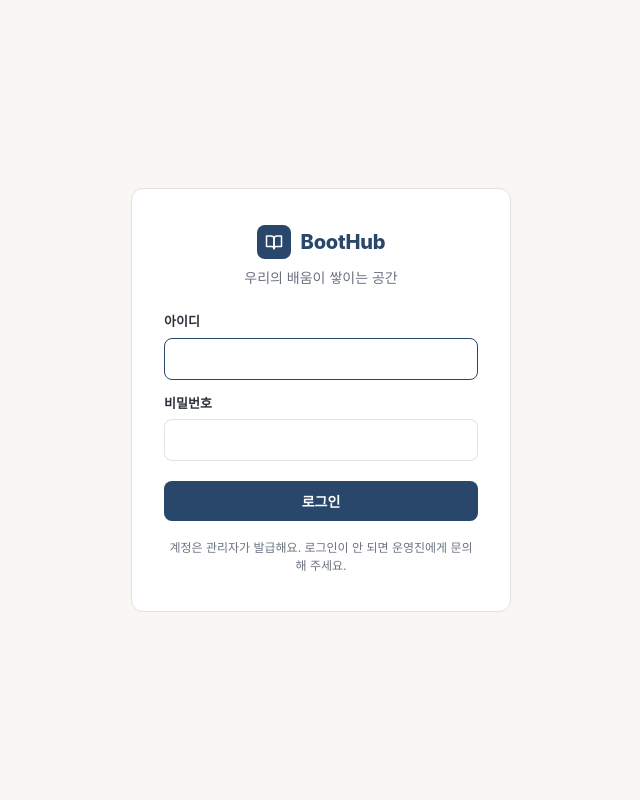
After one commit to eunjung01230/BootHub, a Spring Boot app: page /login in a window 1280 px wide. The commit adds this page. Shown: the whole page, without its empty margins (319-959 px from the left). Run offline with Spring Boot 4, Linux system fonts and the light colour scheme; some of the project's set-up classes (security, data sources, template engines, error pages and the like) are left out, and stand-ins take their place; some web fonts are replaced.

Commit message:
feat: 2단계 회원·Spring Security 폼 로그인
- Member/Role 엔티티, MemberRepository, MemberService(BCrypt 인코딩)
- LoginUserDetailsService + LoginUser(인증 후 비밀번호 해시 제거)
- SecurityConfig: 폼 로그인, /admin/** ADMIN, /admin/notices/** ADMIN·INSTRUCTOR
- H2 콘솔 전용 필터 체인: ADMIN 로그인 필요, CSRF 해제·SAMEORIGIN 은 이 경로에만
- 시드 계정(MemberSeeder): member 테이블이 비어 있을 때만
- 로그인 화면, 헤더 실명·역할·로그아웃, 관리자 메뉴는 ADMIN 에게만 노출
- 보안 테스트(MockMvc) + 테스트 전용 메모리 DB 프로필

Co-Authored-By: Claude Opus 5.5 <noreply@anthropic.com>

```diff
--- a/build.gradle
+++ b/build.gradle
@@ -21,6 +21,7 @@ repositories {
 dependencies {
     implementation 'org.springframework.boot:spring-boot-h2console'
     implementation 'org.springframework.boot:spring-boot-starter-data-jpa'
+    implementation 'org.springframework.boot:spring-boot-starter-security'
     implementation 'org.springframework.boot:spring-boot-starter-thymeleaf'
     implementation 'org.springframework.boot:spring-boot-starter-validation'
     implementation 'org.springframework.boot:spring-boot-starter-webmvc'
@@ -29,6 +30,7 @@ dependencies {
     runtimeOnly 'com.h2database:h2'
     annotationProcessor 'org.projectlombok:lombok'
     testImplementation 'org.springframework.boot:spring-boot-starter-data-jpa-test'
+    testImplementation 'org.springframework.boot:spring-boot-starter-security-test'
     testImplementation 'org.springframework.boot:spring-boot-starter-thymeleaf-test'
     testImplementation 'org.springframework.boot:spring-boot-starter-validation-test'
     testImplementation 'org.springframework.boot:spring-boot-starter-webmvc-test'
--- /dev/null
+++ b/src/main/java/com/wanted/boothub/member/LoginController.java
@@ -0,0 +1,16 @@
+package com.wanted.boothub.member;
+
+import org.springframework.stereotype.Controller;
+import org.springframework.web.bind.annotation.GetMapping;
+
+/**
+ * 로그인 화면. 인증 처리(POST /login)와 로그아웃은 Spring Security 가 맡는다.
+ */
+@Controller
+public class LoginController {
+
+    @GetMapping("/login")
+    public String loginForm() {
+        return "auth/login";
+    }
+}
--- a/src/main/java/com/wanted/boothub/member/package-info.java
+++ /dev/null
@@ -1,4 +0,0 @@
-/**
- * 회원·로그인 도메인 (Member, Role, MemberService, LoginUserDetailsService). 2단계에서 구현.
- */
-package com.wanted.boothub.member;
--- a/src/main/resources/static/css/app.css
+++ b/src/main/resources/static/css/app.css
@@ -332,6 +367,88 @@ h1, h2, h3, p { margin: 0; }
   margin-top: 10px;
 }
 
+/* ---------- 로그인 ---------- */
+.login-page {
+  display: grid;
+  place-items: center;
+  min-height: 100vh;
+  padding: 24px 16px;
+}
+
+.login-card {
+  width: 100%;
+  max-width: 380px;
+  padding: 36px 32px;
+}
+
+.login-brand {
+  display: flex;
+  align-items: center;
+  justify-content: center;
+  gap: 10px;
+}
+
+.login-desc {
+  margin-top: 8px;
+  color: var(--color-muted);
+  text-align: center;
+}
+
+.login-alert {
+  margin-top: 20px;
+  padding: 10px 12px;
+  border-radius: var(--radius-cell);
+  background: var(--color-blue-soft);
+  color: var(--color-navy);
+  font-size: 13px;
+}
+
+.login-alert.is-error { background: var(--color-pink-soft); }
+
+.login-form {
+  display: grid;
+  gap: 14px;
+  margin-top: 24px;
+}
+
+.form-field {
+  display: grid;
+  gap: 6px;
+}
+
+.form-label {
+  font-size: 13px;
+  font-weight: 600;
+}
+
+.form-input {
+  height: 42px;
+  padding: 0 12px;
+  border: 1px solid var(--color-border);
+  border-radius: var(--radius-cell);
+  background: var(--color-white);
+  color: var(--color-text);
+  font-family: inherit;
+  font-size: 14px;
+}
+
+.form-input:focus {
+  outline: none;
+  border-color: var(--color-navy);
+}
+
+.login-submit {
+  width: 100%;
+  margin-top: 6px;
+}
+
+.login-help {
+  margin-top: 18px;
+  color: var(--color-muted);
+  font-size: 12px;
+  text-align: center;
+}
+
 /* ---------- 반응형 ---------- */
 @media (max-width: 760px) {
   .app-shell { padding: 0 16px 32px; }
--- /dev/null
+++ b/src/main/resources/templates/auth/login.html
@@ -0,0 +1,47 @@
+<!DOCTYPE html>
+<!--/* 로그인 화면. 헤더·사이드바 없이 단독 레이아웃을 쓴다. */-->
+<html lang="ko" xmlns:th="http://www.thymeleaf.org">
+<head>
+    <meta charset="UTF-8">
+    <meta name="viewport" content="width=device-width, initial-scale=1">
+    <title>로그인 · BootHub</title>
+    <link rel="stylesheet"
+          href="https://cdn.jsdelivr.net/gh/orioncactus/pretendard@v1.3.9/dist/web/static/pretendard.min.css">
+    <link rel="stylesheet" th:href="@{/css/tokens.css}">
+    <link rel="stylesheet" th:href="@{/css/app.css}">
+</head>
+<body>
+<main class="login-page">
+    <section class="card login-card">
+        <div class="login-brand">
+            <span class="logo-mark" aria-hidden="true">
+                <svg width="18" height="18" viewBox="0 0 24 24" fill="none" stroke="currentColor" stroke-width="2"
+                     stroke-linecap="round" stroke-linejoin="round">
+                    <path d="M2 4h6a4 4 0 0 1 4 4v13a3 3 0 0 0-3-3H2z"/>
+                    <path d="M22 4h-6a4 4 0 0 0-4 4v13a3 3 0 0 1 3-3h7z"/>
+                </svg>
+            </span>
+            <span class="logo-text">BootHub</span>
+        </div>
+        <p class="login-desc">우리의 배움이 쌓이는 공간</p>
+
+        <p class="login-alert is-error" th:if="${param.error != null}">아이디 또는 비밀번호가 올바르지 않아요.</p>
+        <p class="login-alert" th:if="${param.logout != null}">로그아웃되었어요.</p>
+
+        <form class="login-form" th:action="@{/login}" method="post">
+            <label class="form-field">
+                <span class="form-label">아이디</span>
+                <input class="form-input" type="text" name="loginId" autocomplete="username" required autofocus>
+            </label>
+            <label class="form-field">
+                <span class="form-label">비밀번호</span>
+                <input class="form-input" type="password" name="password" autocomplete="current-password" required>
+            </label>
+            <button type="submit" class="btn btn-primary login-submit">로그인</button>
+        </form>
+
+        <p class="login-help">계정은 관리자가 발급해요. 로그인이 안 되면 운영진에게 문의해 주세요.</p>
+    </section>
+</main>
+</body>
+</html>
--- a/src/main/resources/templates/layout/sidebar.html
+++ b/src/main/resources/templates/layout/sidebar.html
@@ -61,10 +61,10 @@
                    th:classappend="${currentPath == '/coming-soon' and param.feature != null and param.feature[0] == 'qna'} ? 'is-active'">학습 Q&amp;A</a></li>
         </ul>
 
-        <hr class="nav-divider">
+        <!--/* 관리자 메뉴: ADMIN 에게만 노출 */-->
+        <hr class="nav-divider" th:if="${loginUser != null and loginUser.admin}">
 
-        <!-- 관리자 (2단계에서 권한별 노출 처리) -->
-        <a class="nav-top" th:href="@{/admin/lessons}"
+        <a class="nav-top" th:if="${loginUser != null and loginUser.admin}" th:href="@{/admin/lessons}"
            th:classappend="${#strings.startsWith(currentPath, '/admin')} ? 'is-active'">
             <svg class="nav-icon" viewBox="0 0 24 24" fill="none" stroke="currentColor" stroke-width="2"
                  stroke-linecap="round" stroke-linejoin="round" aria-hidden="true">
```
Also changed, not shown: other parts of src/main/resources/static/css/app.css (+36 -0 lines), src/main/java/com/wanted/boothub/global/config/SecurityConfig.java (added, +60 -0 lines), src/main/java/com/wanted/boothub/global/web/GlobalModelAdvice.java (+9 -1 lines), src/main/java/com/wanted/boothub/member/LoginUser.java (added, +51 -0 lines), src/main/java/com/wanted/boothub/member/LoginUserDetailsService.java (added, +26 -0 lines), src/main/java/com/wanted/boothub/member/Member.java (added, +52 -0 lines), src/main/java/com/wanted/boothub/member/MemberRepository.java (added, +10 -0 lines), src/main/java/com/wanted/boothub/member/MemberSeeder.java (added, +29 -0 lines), src/main/java/com/wanted/boothub/member/MemberService.java (added, +26 -0 lines), src/main/java/com/wanted/boothub/member/Role.java (added, +22 -0 lines), src/main/java/com/wanted/boothub/member/dto/LoginUserDto.java (added, +15 -0 lines), src/main/resources/templates/layout/header.html (+10 -3 lines), 3 other files.
